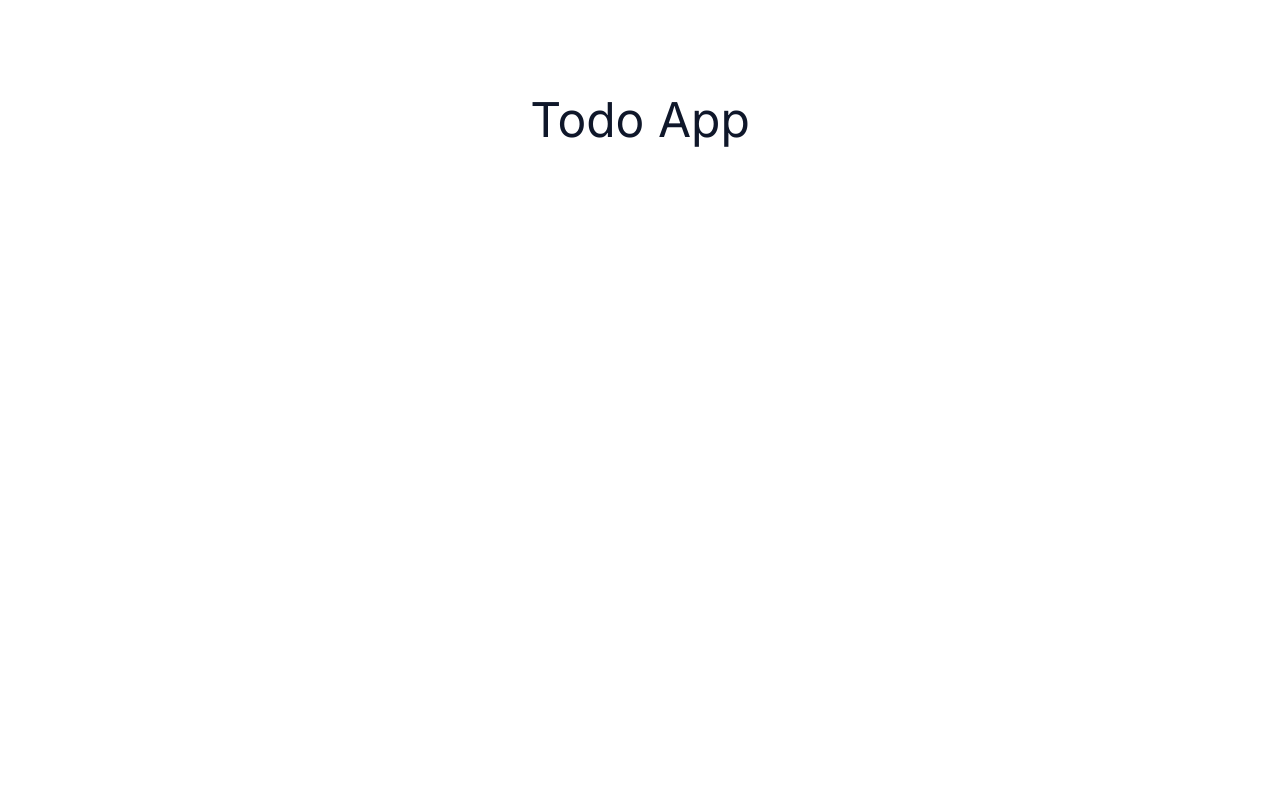
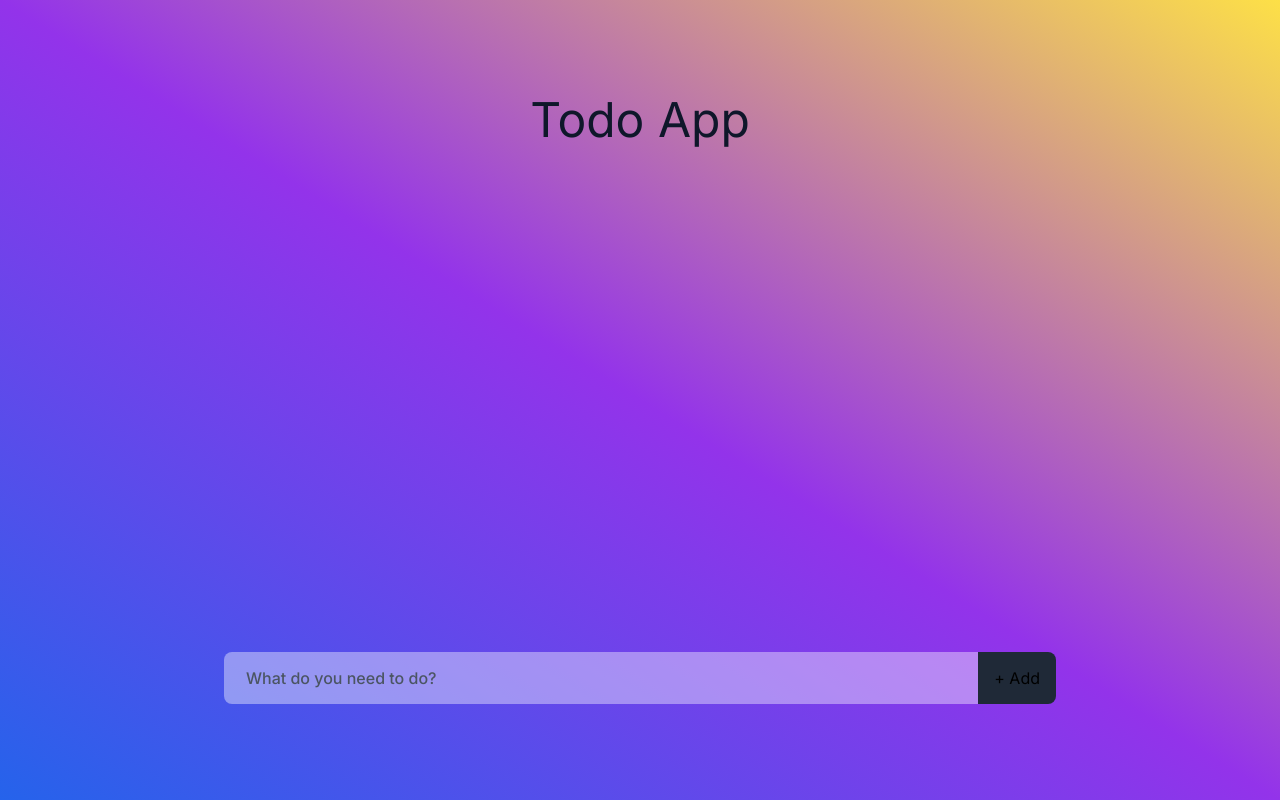
Before and after one commit to JonnesBezerra/ToDo-FullStack, a Next.js app in the folder Frontend/: page / in a window 1280 px wide. Built offline with nearby package versions, Linux system fonts and the light colour scheme.

Commit message:
feat: InputTask component

```diff
--- a/Frontend/src/app/page.tsx
+++ b/Frontend/src/app/page.tsx
@@ -1,9 +1,14 @@
 import { Title } from "@/components";
+import GradientBack from "@/components/GradientBack/GradientBack";
+import InputTask from "@/components/InputTask/InputTask";
 
 export default function Home() {
   return (
-    <main className="flex min-h-screen flex-col items-center justify-between p-24">
-      <Title />
-    </main>
+    <GradientBack>
+      <main className="flex min-h-screen flex-col items-center justify-between p-24 max-w-5xl m-auto">
+        <Title />
+        <InputTask />
+      </main>
+    </GradientBack>
   );
 }
--- /dev/null
+++ b/Frontend/src/components/InputTask/InputTask.tsx
@@ -0,0 +1,39 @@
+"use client";
+import React, { FormEvent, useState } from "react";
+
+const InputTask = () => {
+  const [task, setTask] = useState("");
+
+  const handleChange = ({ target }: any) => {
+    setTask(target.value);
+  };
+
+  const handleSubmit = (e: FormEvent<HTMLFormElement>) => {
+    e.preventDefault();
+    if (task && task.trim()) {
+      console.log("submit: ", task);
+      setTask("");
+    }
+  };
+
+  return (
+    <form role="form" onSubmit={handleSubmit} className="flex w-full">
+      <input
+        type="text"
+        name="InputTask"
+        id="InputTask"
+        data-testid="InputTask"
+        value={task}
+        onChange={handleChange}
+        autoComplete="off"
+        placeholder="What do you need to do?"
+        className="grow p-3 px-5 rounded-s-lg bg-white bg-opacity-40 border-2 border-transparent text-gray-800 text-base font-medium placeholder-gray-600 focus-visible:outline-none focus:border-2 focus:border-slate-800 focus:rounded-s-lg"
+      />
+      <button type="submit" className="bg-gray-800 px-4 py-2 rounded-e-lg">
+        + Add
+      </button>
+    </form>
+  );
+};
+
+export default InputTask;
```
